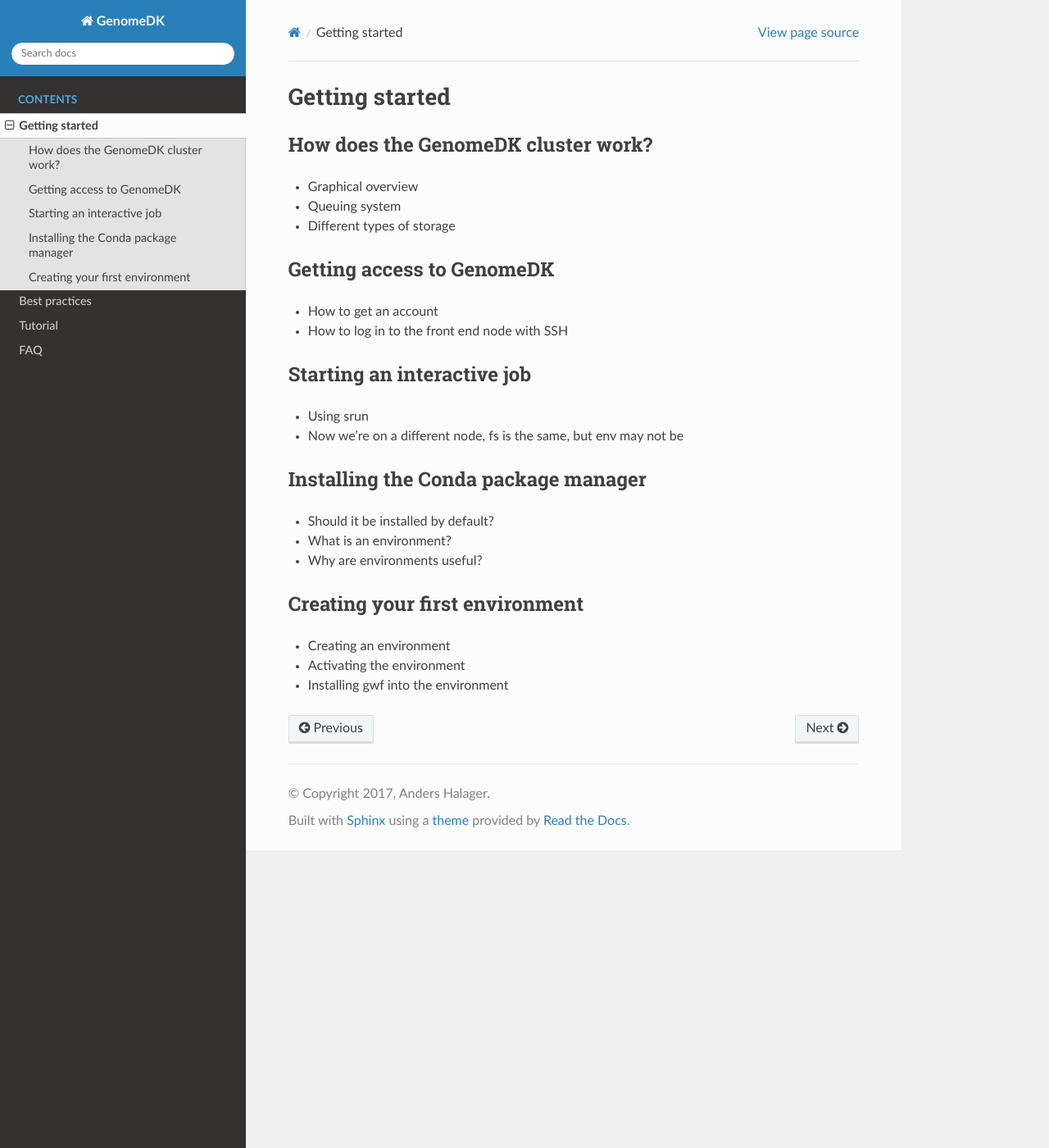
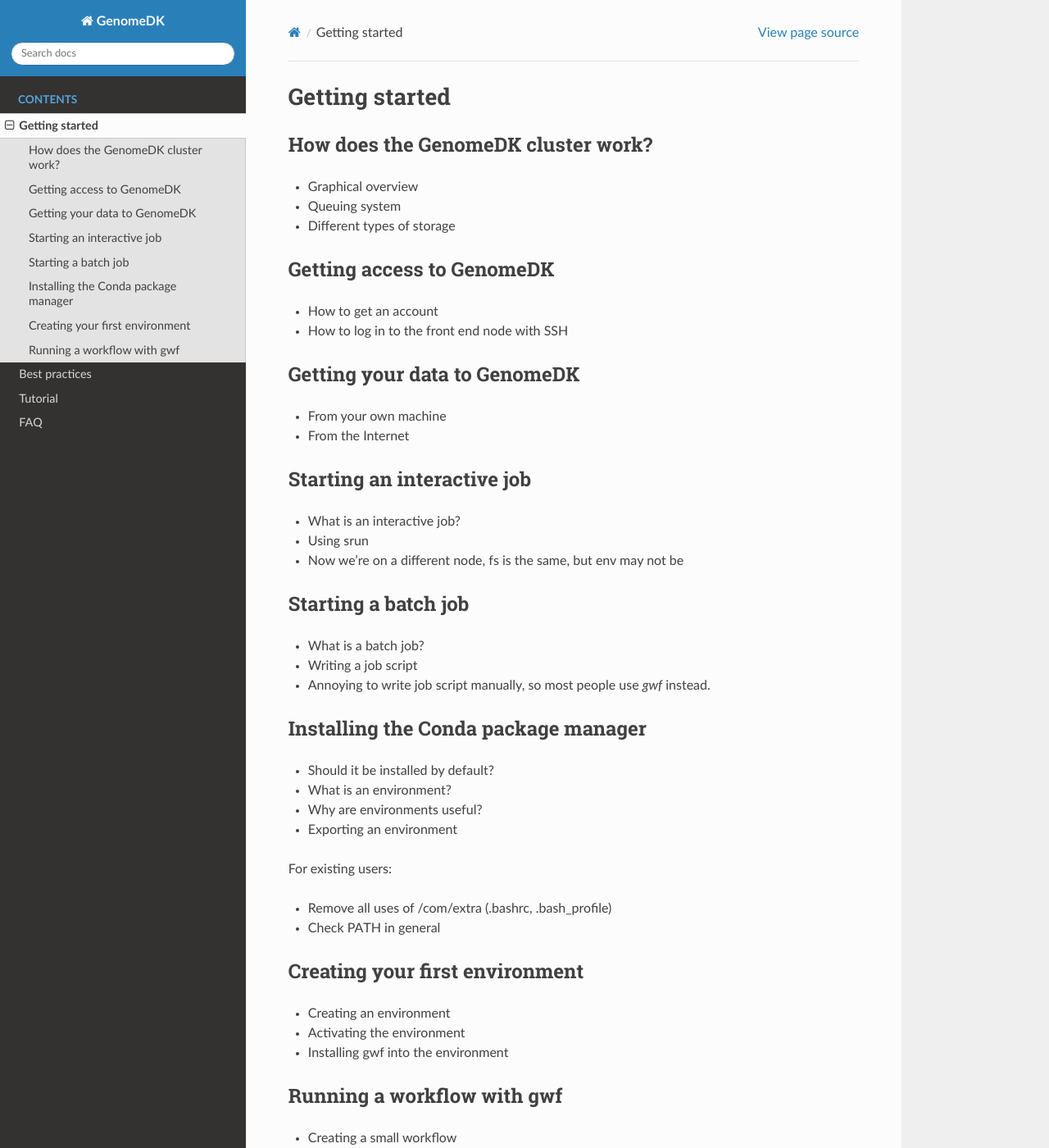
Before and after one commit to GenomeDK/genomedk-docs, a Sphinx documentation site: the page built from docs/getting-started.rst, in a window 1280 px wide and 1400 px high. Shown: the whole window at 82% size. Built offline with Sphinx 7.4.7 and the Read the Docs theme 2.0.0, drawn with Linux system fonts in a browser that asks for light colours; some of the changed text lies outside the part shown.

Commit message:
Update getting-started.rst

```diff
--- a/docs/getting-started.rst
+++ b/docs/getting-started.rst
@@ -14,11 +14,25 @@ Getting access to GenomeDK
 * How to get an account
 * How to log in to the front end node with SSH
 
+Getting your data to GenomeDK
+-----------------------------
+
+* From your own machine
+* From the Internet
+
 Starting an interactive job
 ---------------------------
 
+* What is an interactive job?
 * Using srun
 * Now we're on a different node, fs is the same, but env may not be
+
+Starting a batch job
+--------------------
+
+* What is a batch job?
+* Writing a job script
+* Annoying to write job script manually, so most people use *gwf* instead.
 
 Installing the Conda package manager
 ------------------------------------
@@ -26,6 +40,12 @@ Installing the Conda package manager
 * Should it be installed by default?
 * What is an environment?
 * Why are environments useful?
+* Exporting an environment
+
+For existing users:
+
+* Remove all uses of /com/extra (.bashrc, .bash_profile)
+* Check PATH in general
 
 Creating your first environment
 -------------------------------
@@ -33,3 +53,11 @@ Creating your first environment
 * Creating an environment
 * Activating the environment
 * Installing gwf into the environment
+
+Running a workflow with gwf
+---------------------------
+
+* Creating a small workflow
+* Running the workflow
+
+From here, the best practices guide kinda takes over.
```
